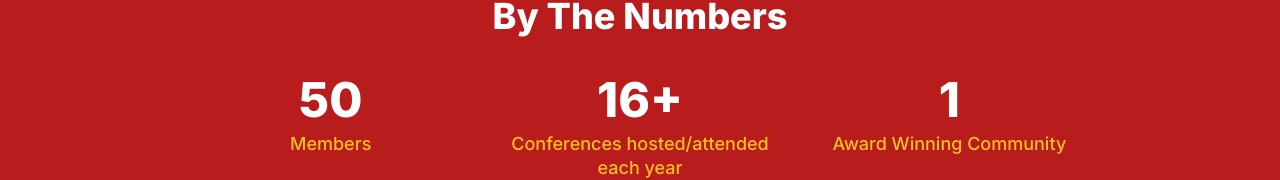
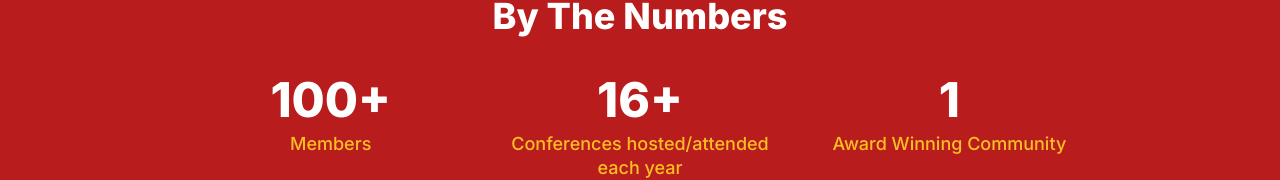
Before and after one commit to ady00/gsid, a React (Create React App) app: page / in a window 1280 px wide. Shown: the part 2190-2370 px from the top of the page. Built offline with nearby package versions, Linux system fonts and the light colour scheme; a web font is replaced by a local one.

Commit message:
rectify stats on main page

```diff
--- a/src/Pages/Main.tsx
+++ b/src/Pages/Main.tsx
@@ -246,7 +246,7 @@ export default function Main(props) {
 							Members
 						</dt>
 						<dd className="order-1 text-5xl font-extrabold leading-none text-white">
-							50
+							100+
 						</dd>
 					</div>
 					<div className="flex flex-col mt-10 sm:mt-0">
```
